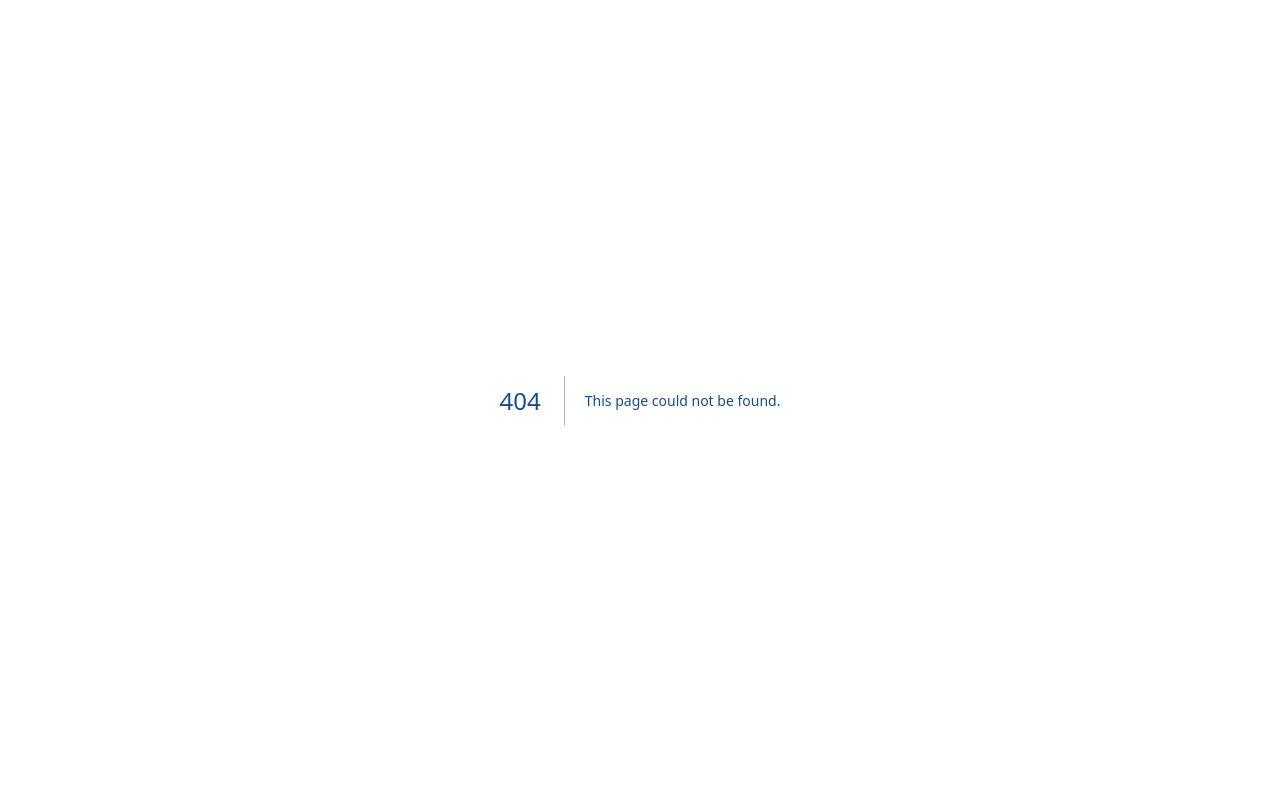
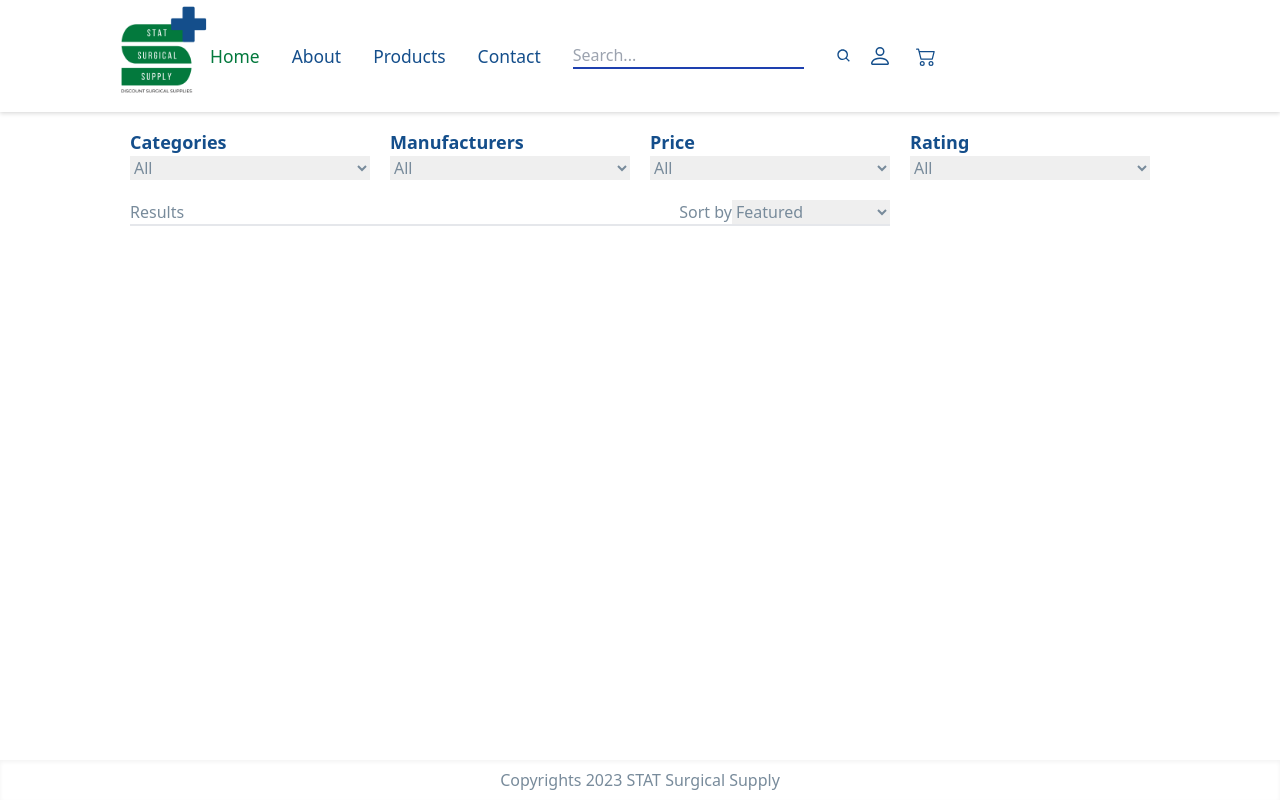
Before and after one commit to bygabymora/statwebpage, a Next.js app: page /search in a window 1280 px wide. Before the commit this address had no page. Built offline with nearby package versions, Linux system fonts and the light colour scheme.

Commit message:
Started the search page

```diff
--- a/components/Navbar.js
+++ b/components/Navbar.js
@@ -9,8 +9,10 @@ import {
   BiSearch,
 } from 'react-icons/bi';
 import { MdOutlineWavingHand } from 'react-icons/md';
+import { useRouter } from 'next/router';
 
 const Navbar = () => {
+  const router = useRouter();
   const [toggleMenu, setToggleMenu] = useState(false);
 
   const toggleMenuHandler = () => {
@@ -43,7 +45,10 @@ const Navbar = () => {
             className="bg-transparent border-b-2 border-blue-800 outline-none focus:bg-white focus:border-blue-800"
             placeholder="Search..."
           />
-          <button className="nav__search-button">
+          <button
+            className="nav__search-button"
+            onClick={() => router.push('/search')}
+          >
             <BiSearch className="nav__search-icon" />
           </button>
         </div>
--- a/components/Signupbutton.js
+++ b/components/Signupbutton.js
@@ -1,8 +1,23 @@
-import React, { useState } from 'react';
+import React, { useState, useEffect, useRef } from 'react';
 import { BsPerson } from 'react-icons/bs';
 
 const SignupButton = () => {
   const [menuOpen, setMenuOpen] = useState(false);
+  const menuRef = useRef(null);
+
+  useEffect(() => {
+    const handleOutsideClick = (event) => {
+      if (menuRef.current && !menuRef.current.contains(event.target)) {
+        setMenuOpen(false);
+      }
+    };
+
+    document.addEventListener('mousedown', handleOutsideClick);
+
+    return () => {
+      document.removeEventListener('mousedown', handleOutsideClick);
+    };
+  }, []);
 
   const handleMenuToggle = () => {
     setMenuOpen(!menuOpen);
@@ -17,7 +32,10 @@ const SignupButton = () => {
         />
 
         {menuOpen && (
-          <div className="absolute right-0 top-0 bg-white rounded-md w-32 mt-2 py-2 shadow-lg">
+          <div
+            ref={menuRef}
+            className="absolute right-0 top-0 bg-white rounded-md w-32 mt-2 py-2 shadow-lg"
+          >
             <div className="px-4 py-2 hover:bg-gray-100 cursor-pointer">
               Log in
             </div>
--- /dev/null
+++ b/pages/about.js
@@ -0,0 +1,10 @@
+import React from 'react';
+import Layout from '../components/Layout';
+
+export default function AboutScreen() {
+  return (
+    <Layout title="About Us">
+      <div>About</div>
+    </Layout>
+  );
+}
--- /dev/null
+++ b/pages/contact.js
@@ -0,0 +1,10 @@
+import React from 'react';
+import Layout from '../components/Layout';
+
+export default function ContactScreen() {
+  return (
+    <Layout title="About Us">
+      <div>Contact</div>
+    </Layout>
+  );
+}
--- /dev/null
+++ b/pages/products.js
@@ -0,0 +1,10 @@
+import React from 'react';
+import Layout from '../components/Layout';
+
+export default function ProductsScreen() {
+  return (
+    <Layout title="About Us">
+      <div>Products</div>
+    </Layout>
+  );
+}
--- /dev/null
+++ b/pages/search.js
@@ -0,0 +1,222 @@
+import { useRouter } from 'next/router';
+import React, { useContext, useEffect, useState } from 'react';
+import { Store } from '../utils/Store';
+import data from '../utils/data.js';
+import Layout from '../components/Layout';
+import { BiXCircle } from 'react-icons/bi';
+
+const PAGE_SIZE = 2;
+
+const prices = [
+  {
+    name: '$1 to $100',
+    min: 1,
+    max: 100,
+    value: '1-100',
+  },
+  {
+    name: '$100 to $200',
+    min: 100,
+    max: 200,
+    value: '100-200',
+  },
+  {
+    name: '$200 to $500',
+    min: 200,
+    max: 500,
+    value: '200-500',
+  },
+  {
+    name: '$500 to $1000',
+    min: 500,
+    max: 1000,
+    value: '500-1000',
+  },
+  {
+    name: '$1000 or more',
+    min: 1000,
+    max: 100000,
+    value: '1000-100000',
+  },
+];
+
+const ratings = [1, 2, 3, 4, 5];
+
+export default function Search(props) {
+  const router = useRouter();
+  const {
+    query = 'all',
+    category = 'all',
+    manufacturer = 'all',
+    price = 'all',
+    min = 0,
+    max = 0,
+    rating = 'all',
+    sort = 'featured',
+    page = '1',
+  } = router.query;
+
+  const { products, countProducts, categories, manufacturers, pages } = props;
+
+  const filerSearch = ({
+    page,
+    category,
+    manufacturer,
+    min,
+    max,
+    rating,
+    sort,
+    price,
+    searchQuery,
+  }) => {
+    const { query } = router;
+    if (page) query.page = page;
+    if (category) query.category = category;
+    if (manufacturer) query.manufacturer = manufacturer;
+    if (rating) query.rating = rating;
+    if (sort) query.sort = sort;
+    if (price) query.price = price;
+    if (searchQuery) query.searchQuery = searchQuery;
+    if (min) query.min ? query.min : query.min === 0 ? 0 : min;
+    if (max) query.max ? query.max : query.max === 0 ? 0 : max;
+
+    router.push({
+      pathname: router.pathname,
+      query: query,
+    });
+  };
+
+  const categoryHandler = (e) => {
+    filerSearch({ category: e.target.value });
+  };
+
+  const manufacturerHandler = (e) => {
+    filerSearch({ manufacturer: e.target.value });
+  };
+
+  const priceHandler = (e) => {
+    filerSearch({ price: e.target.value });
+  };
+
+  const pageHandler = (e) => {
+    filerSearch({ page: e.target.value });
+  };
+
+  const ratingHandler = (e) => {
+    filerSearch({ rating: e.target.value });
+  };
+
+  const sortHandler = (e) => {
+    filerSearch({ sort: e.target.value });
+  };
+
+  const { state, dispatch } = useContext(Store);
+
+  const addToCartHandler = async (product) => {
+    const exisItem = state.cart.cartItems.find((x) => x.slug === product.slug);
+    let quantity = exisItem ? exisItem.quantity + 1 : 1;
+
+    if (data.products.countInStock < quantity) {
+      window.alert('Sorry. Product is out of stock');
+      return;
+    }
+    dispatch({ type: 'CART_ADD_ITEM', payload: { ...product, quantity } });
+  };
+
+  return (
+    <Layout title="Search">
+      <div className="grid md:grid-cols-4 md:gap-5">
+        <div>
+          <h3 className="text-lg font-bold">Categories</h3>
+          <select
+            className="w-full"
+            value={category}
+            onChange={categoryHandler}
+          >
+            <option value="all">All</option>
+            {categories &&
+              categories.map((category) => (
+                <option value={category} key={category}>
+                  {category}
+                </option>
+              ))}
+          </select>
+        </div>
+        <div>
+          <h3 className="text-lg font-bold">Manufacturers</h3>
+          <select
+            className="w-full"
+            value={manufacturer}
+            onChange={manufacturerHandler}
+          >
+            <option value="all">All</option>
+            {manufacturers &&
+              manufacturers.map((manufacturer) => (
+                <option value={manufacturer} key={manufacturer}>
+                  {manufacturer}
+                </option>
+              ))}
+          </select>
+        </div>
+        <div>
+          <h3 className="text-lg font-bold">Price</h3>
+          <select className="w-full" value={price} onChange={priceHandler}>
+            <option value="all">All</option>
+            {prices &&
+              prices.map((price) => (
+                <option value={price.value} key={price.value}>
+                  {price.name}
+                </option>
+              ))}
+          </select>
+        </div>
+        <div>
+          <h3 className="text-lg font-bold">Rating</h3>
+          <select className="w-full" value={rating} onChange={ratingHandler}>
+            <option value="all">All</option>
+            {ratings.map((rating) => (
+              <option value={rating} key={rating}>
+                {rating} star{rating > 1 && 's'} & up
+              </option>
+            ))}
+          </select>
+        </div>
+        <div className="md:col-span-3">
+          <div className="mb-2 flex justify-between items-center border-b-2 bp-2">
+            <div className="flex items-center">
+              {products === 0 ? 'No' : countProducts} Results
+              {query !== 'all' && ' : ' + query}
+              {category !== 'all' && ' : ' + category}
+              {manufacturer !== 'all' && ' : ' + manufacturer}
+              {rating !== 'all' && ' : Rating : ' + rating + ' stars & up'}
+              {price !== 'all' && ' : Price : ' + price}
+              &nbsp;
+              {(query !== 'all' && query !== '') ||
+              category !== 'all' ||
+              manufacturer !== 'all' ||
+              rating !== 'all' ||
+              price !== 'all' ? (
+                <button
+                  className="primary-button"
+                  onClick={() => router.push('/search')}
+                >
+                  <BiXCircle className="h-5 w-5" />
+                </button>
+              ) : null}
+            </div>
+            <div className="flex items-center">
+              Sort by{' '}
+              <select value={sort} onChange={sortHandler}>
+                <option value="featured">Featured</option>
+                <option value="lowest">Price: Low to High</option>
+                <option value="highest">Price: High to Low</option>
+                <option value="toprated">Customer Reviews</option>
+                <option value="newest">Newest Arrivals</option>
+              </select>
+            </div>
+          </div>
+        </div>
+      </div>
+    </Layout>
+  );
+}
```
